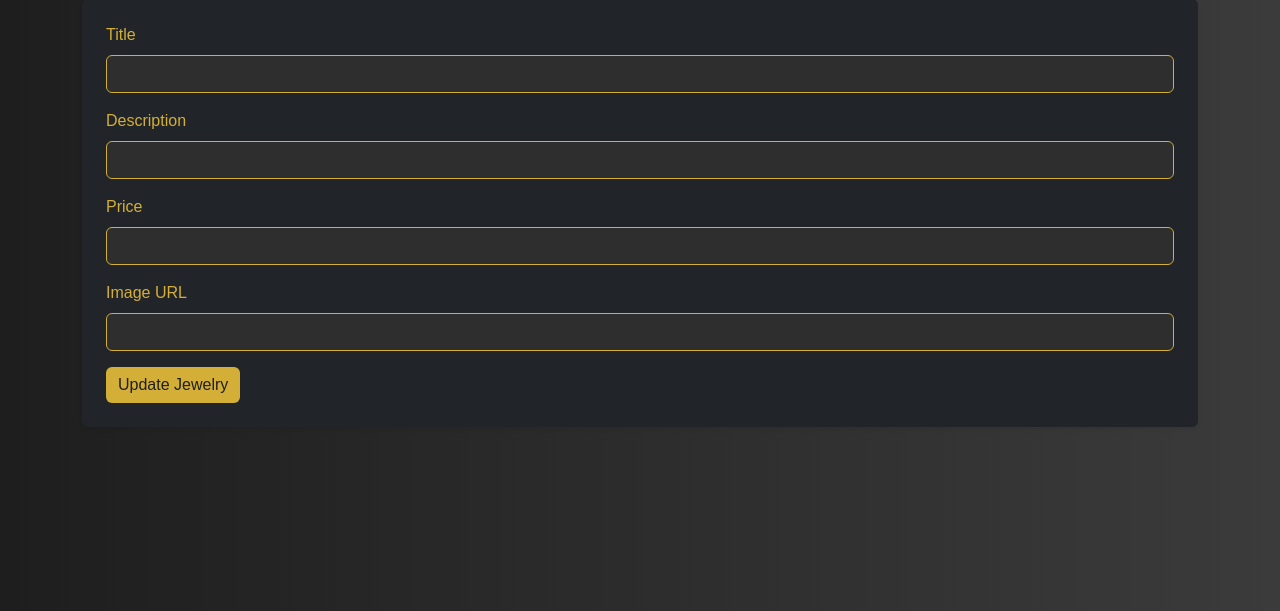
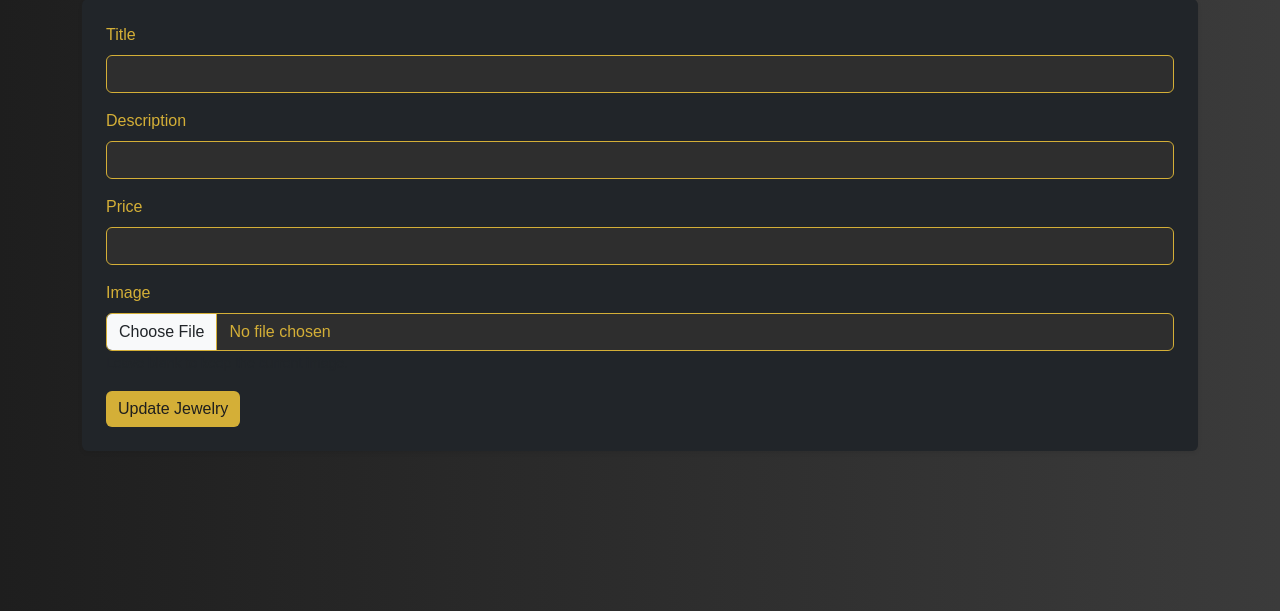
Before and after one commit to saadliwissem/flaskProject, a Flask app: template templates/update_jewelry.html in a window 1280 px wide. Shown: the part 105-716 px from the top of the page. Run offline with Flask 3, Linux system fonts and the light colour scheme; the template is opened without the code that fills it, so the values that code supplies are empty.

Commit message:
uploading images

```diff
--- a/main.py
+++ b/main.py
@@ -7,6 +7,9 @@ from werkzeug.security import generate_password_hash, check_password_hash
 import re
 import logging
 import secrets  # For generating tokens
+import cloudinary
+import cloudinary.uploader
+import cloudinary.api
 
 app = Flask(__name__)
 
@@ -18,8 +21,11 @@ logger = logging.getLogger(__name__)
 # Secret key for session management
 app.secret_key = 'your_secret_key'
 
+
+
 # Load environment variables from the .env file
 load_dotenv()
+
 
 # Retrieve the database credentials from environment variables
 db_user = os.getenv('DB_USER')
@@ -33,6 +39,13 @@ app.config['SQLALCHEMY_TRACK_MODIFICATIONS'] = False
 
 # Initialize SQLAlchemy
 db = SQLAlchemy(app)
+
+# Load Cloudinary configuration
+cloudinary.config(
+    cloud_name=os.getenv('CLOUDINARY_CLOUD_NAME'),
+    api_key=os.getenv('CLOUDINARY_API_KEY'),
+    api_secret=os.getenv('CLOUDINARY_API_SECRET')
+)
 
 # User model
 class User(db.Model):
@@ -86,15 +99,25 @@ def create_jewelry():
         title = request.form['title']
         description = request.form['description']
         price = float(request.form['price'])
-        image = request.form['image']
+        image_file = request.files['image']  # Get the uploaded image file
 
-        # Create a new JewelryItem
-        new_item = JewelryItem(title=title, description=description, price=price, image=image)
-        db.session.add(new_item)
-        db.session.commit()
+        # Upload the image to Cloudinary
+        if image_file:
+            upload_result = cloudinary.uploader.upload(image_file)
+            image_public_id = upload_result['public_id']  # Get the public ID of the uploaded image
 
-        flash('Jewelry item created successfully!')
-        return redirect(url_for('manage_jewelry'))
+            # Create a new JewelryItem with the Cloudinary public ID
+            new_item = JewelryItem(
+                title=title,
+                description=description,
+                price=price,
+                image=image_public_id  # Save the public ID
+            )
+            db.session.add(new_item)
+            db.session.commit()
+
+            flash('Jewelry item created successfully!')
+            return redirect(url_for('manage_jewelry'))
 
     return render_template('create_jewelry.html')
 
@@ -108,8 +131,15 @@ def update_jewelry(item_id):
         item.title = request.form['title']
         item.description = request.form['description']
         item.price = float(request.form['price'])
-        item.image = request.form['image']
 
+        # Check if an image file is uploaded
+        if 'image' in request.files and request.files['image'].filename != '':
+            # Upload to Cloudinary
+            image_file = request.files['image']
+            upload_result = cloudinary.uploader.upload(image_file)
+            item.image = upload_result['public_id']  # Use the public ID from Cloudinary
+
+        # If no new image is uploaded, keep the existing image
         db.session.commit()
 
         flash('Jewelry item updated successfully!')
--- a/templates/basket.html
+++ b/templates/basket.html
@@ -140,7 +140,7 @@
             {% for item_id, item in basket.items() %}
             <tr>
                 <td>
-                    <img src="{{ item.image }}" alt="{{ item.title }}" />
+                    <img src="https://res.cloudinary.com/dz8bpdmg5/image/upload/{{item.image }}" alt="{{ item.title }}" />
                     {{ item.title }}
                 </td>
                 <td>
--- a/templates/card.html
+++ b/templates/card.html
@@ -65,7 +65,8 @@
 <!-- Card HTML -->
 <div class="col-md-4 mb-5">
   <div class="card">
-    <img src="{{ item.image }}" class="card-img-top" alt="{{ item.title }}" />
+    <!-- Updated image source to use the Cloudinary URL -->
+    <img src="https://res.cloudinary.com/dz8bpdmg5/image/upload/{{item.image }}" class="card-img-top" alt="{{ item.title }}" />
     <div class="card-body">
       <h5 class="card-title">{{ item.title }}</h5>
       <p class="card-text">Price: ${{ item.price }}</p>
--- a/templates/manage_jewelry.html
+++ b/templates/manage_jewelry.html
@@ -32,7 +32,7 @@
                     <td>{{ item.title }}</td>
                     <td>{{ item.description }}</td>
                     <td>${{ item.price }}</td>
-                    <td><img src="{{ item.image }}" alt="{{ item.title }}" width="100" class="img-thumbnail"></td>
+                    <td><img src="https://res.cloudinary.com/dz8bpdmg5/image/upload/{{item.image }}" alt="{{ item.title }}" width="100" class="img-thumbnail"></td>
                     <td>
                         <a href="{{ url_for('update_jewelry', item_id=item.id) }}" class="btn btn-warning btn-sm">Edit</a>
                         <form action="{{ url_for('delete_jewelry', item_id=item.id) }}" method="POST" style="display:inline;">
--- a/templates/update_jewelry.html
+++ b/templates/update_jewelry.html
@@ -1,36 +1,73 @@
 <!DOCTYPE html>
 <html lang="en">
-
   <head>
-    <meta charset="UTF-8">
-    <meta name="viewport" content="width=device-width, initial-scale=1.0">
+    <meta charset="UTF-8" />
+    <meta name="viewport" content="width=device-width, initial-scale=1.0" />
     <title>Update Jewelry</title>
-    <link href="https://cdn.jsdelivr.net/npm/bootstrap@5.3.0-alpha1/dist/css/bootstrap.min.css" rel="stylesheet">
-    <link rel="stylesheet" href="{{ url_for('static', filename='css/update_jewelry.css') }}">
+    <link
+      href="https://cdn.jsdelivr.net/npm/bootstrap@5.3.0-alpha1/dist/css/bootstrap.min.css"
+      rel="stylesheet"
+    />
+    <link
+      rel="stylesheet"
+      href="{{ url_for('static', filename='css/update_jewelry.css') }}"
+    />
   </head>
 
   <body>
     <div class="container mt-5">
       <h1 class="text-gold">Update Jewelry</h1>
-        <form method="POST" action="{{ url_for('update_jewelry', item_id=item.id) }}" class="bg-dark p-4 rounded shadow-sm">
+      <form
+        method="POST"
+        action="{{ url_for('update_jewelry', item_id=item.id) }}"
+        enctype="multipart/form-data"
+        class="bg-dark p-4 rounded shadow-sm"
+      >
         <div class="mb-3">
           <label for="title" class="form-label text-gold">Title</label>
-                <input type="text" class="form-control" id="title" name="title" value="{{ item.title }}" required>
+          <input
+            type="text"
+            class="form-control"
+            id="title"
+            name="title"
+            value="{{ item.title }}"
+            required
+          />
         </div>
 
         <div class="mb-3">
-                <label for="description" class="form-label text-gold">Description</label>
-                <input type="text" class="form-control" id="description" name="description" value="{{ item.description }}" required>
+          <label for="description" class="form-label text-gold"
+            >Description</label
+          >
+          <input
+            type="text"
+            class="form-control"
+            id="description"
+            name="description"
+            value="{{ item.description }}"
+            required
+          />
         </div>
 
         <div class="mb-3">
           <label for="price" class="form-label text-gold">Price</label>
-                <input type="number" step="0.01" class="form-control" id="price" name="price" value="{{ item.price }}" required>
+          <input
+            type="number"
+            step="0.01"
+            class="form-control"
+            id="price"
+            name="price"
+            value="{{ item.price }}"
+            required
+          />
         </div>
 
         <div class="mb-3">
-                <label for="image" class="form-label text-gold">Image URL</label>
-                <input type="text" class="form-control" id="image" name="image" value="{{ item.image }}" required>
+          <label for="image" class="form-label text-gold">Image</label>
+          <input type="file" class="form-control" id="image" name="image" />
+          <small class="form-text text-muted"
+            >Leave blank to keep the current image.</small
+          >
         </div>
 
         <button type="submit" class="btn btn-gold">Update Jewelry</button>
@@ -39,5 +76,4 @@
 
     <script src="https://cdn.jsdelivr.net/npm/bootstrap@5.3.0-alpha1/dist/js/bootstrap.bundle.min.js"></script>
   </body>
-
 </html>
```
Also changed, not shown: templates/create_jewelry.html (+4 -4 lines), 1 other file. Lines whose indentation alone changed are shown as unchanged.
